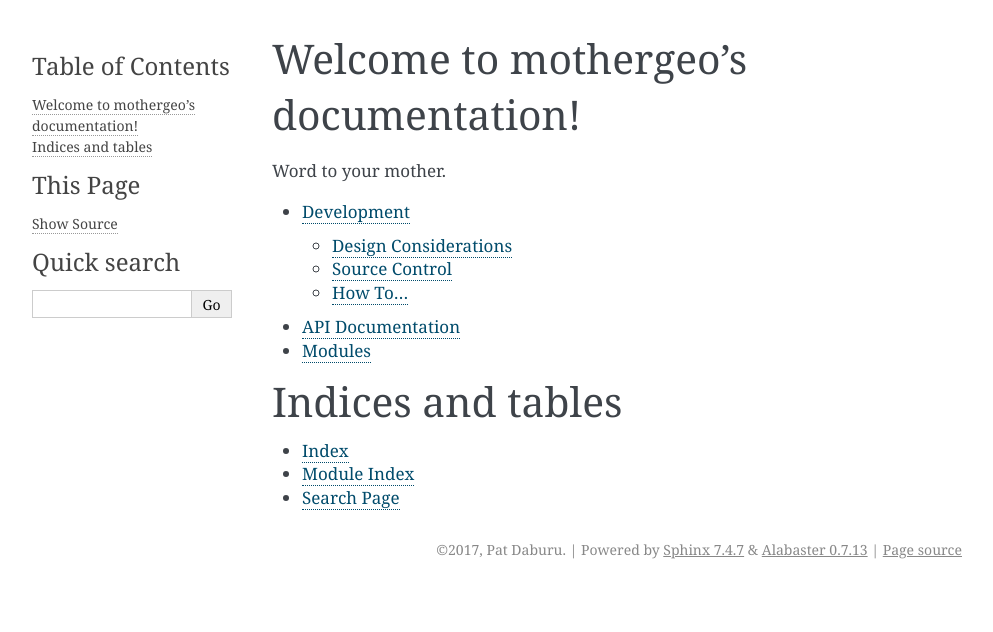
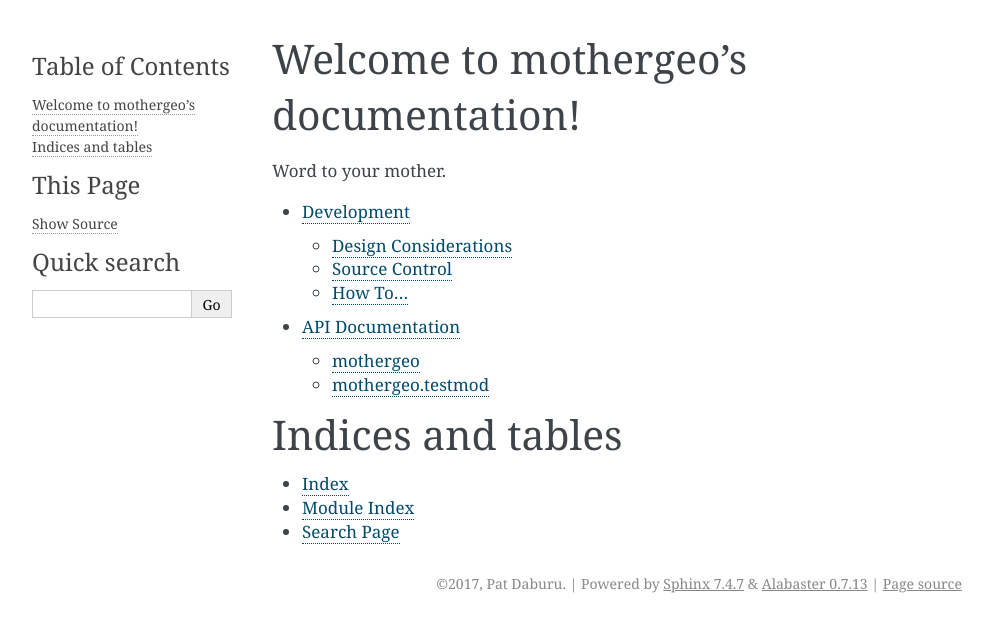
Before and after one commit to patdaburu/mothergeo-py, a Sphinx documentation site: the page built from docs/source/index.rst, in a window 1280 px wide. Shown: the top 632 px of the page, without its empty margins (148-1141 px from the left). Built offline with Sphinx 7.4.7, drawn with Linux system fonts in a browser that asks for light colours.

Commit message:
Creating a structure for the sphinx documentation.  (This is still a work in progress.)

```diff
--- a/docs/source/api.rst
+++ b/docs/source/api.rst
@@ -1,13 +1,15 @@
 .. _api-doc:
+
+.. toctree::
+    :glob:
 
 API Documentation
 =================
-
 Read the docs.
 
-Modules
-=======
-
+---------
+mothergeo
+---------
 .. automodule:: mothergeo
     :members:
     :undoc-members:
@@ -15,6 +17,9 @@ Modules
     :show-inheritance:
     :synopsis: Synopisis of the main module...
 
+-----------------
+mothergeo.testmod
+-----------------
 .. automodule:: mothergeo.testmod
     :members:
     :undoc-members:
--- a/docs/source/index.rst
+++ b/docs/source/index.rst
@@ -9,6 +9,7 @@ Welcome to mothergeo's documentation!
 Word to your mother.
 
 .. toctree::
+    :glob:
     :maxdepth: 2
 
     development
```
